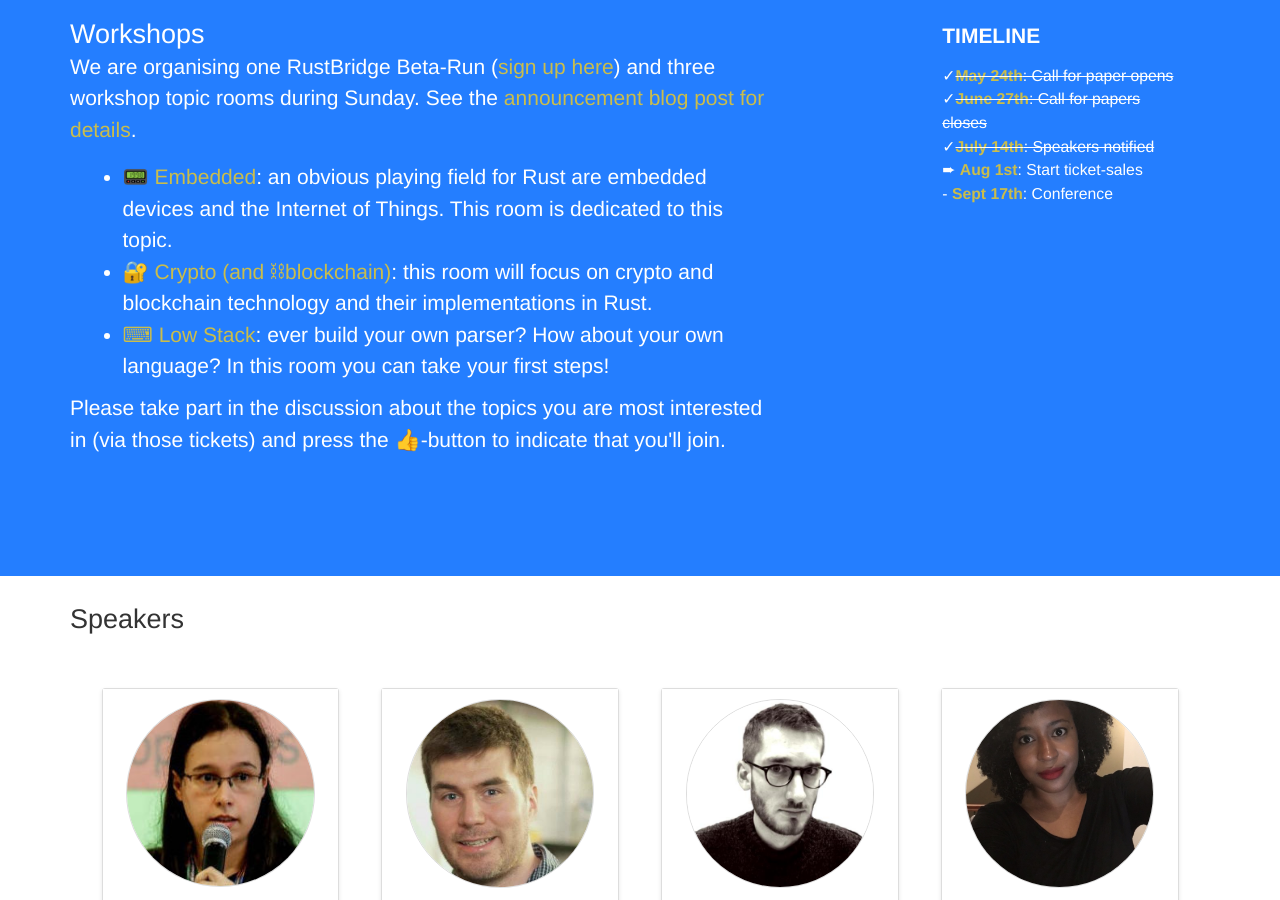
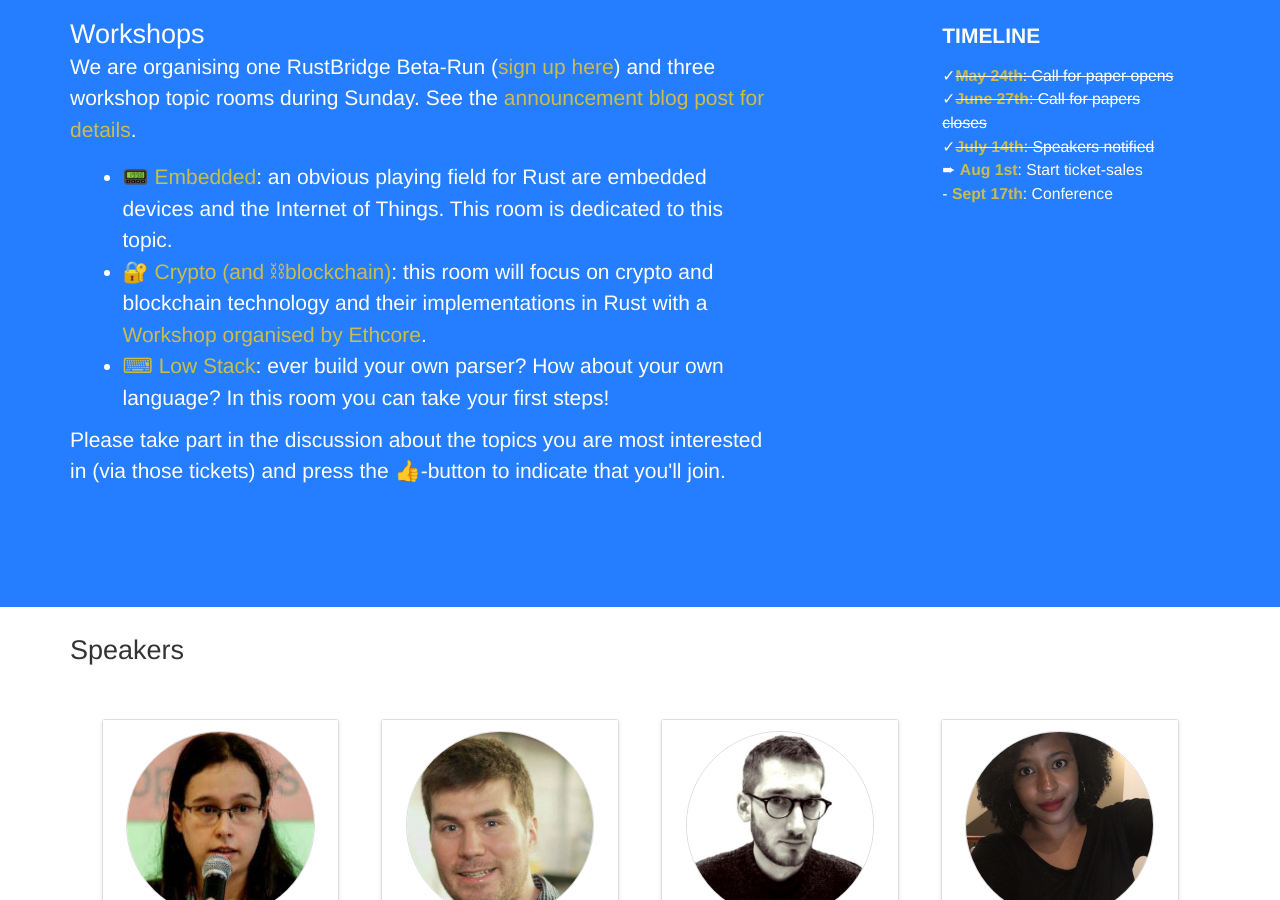
Before and after one commit to RustFestEU/blog.rustfest.eu, a Jekyll site: the page built from index.html, in a window 1280 px wide and 900 px high, scrolled down 668 px. Built offline with Jekyll 4.4.1, drawn with Linux system fonts in a browser that asks for light colours.

Commit message:
link to ethcore workshop

```diff
--- a/index.html
+++ b/index.html
@@ -57,7 +57,7 @@
         </p>
         <ul>
           <li><a href="https://github.com/RustFestEU/conf-2016/issues/1">📟 Embedded</a>: an obvious playing field for Rust are embedded devices and the Internet of Things. This room is dedicated to this topic.</li>
-          <li><a href="https://github.com/RustFestEU/conf-2016/issues/2">🔐 Crypto (and ⛓blockchain)</a>: this room will focus on crypto and blockchain technology and their implementations in Rust.</li>
+          <li><a href="https://github.com/RustFestEU/conf-2016/issues/2">🔐 Crypto (and ⛓blockchain)</a>: this room will focus on crypto and blockchain technology and their implementations in Rust with a <a href="https://activities.rustfest.eu/activities/1">Workshop organised by Ethcore</a>.</li>
           <li><a href="https://github.com/RustFestEU/conf-2016/issues/3">⌨ Low Stack</a>: ever build your own parser? How about your own language? In this room you can take your first steps!</li>
         </ul>
         <p>
```
